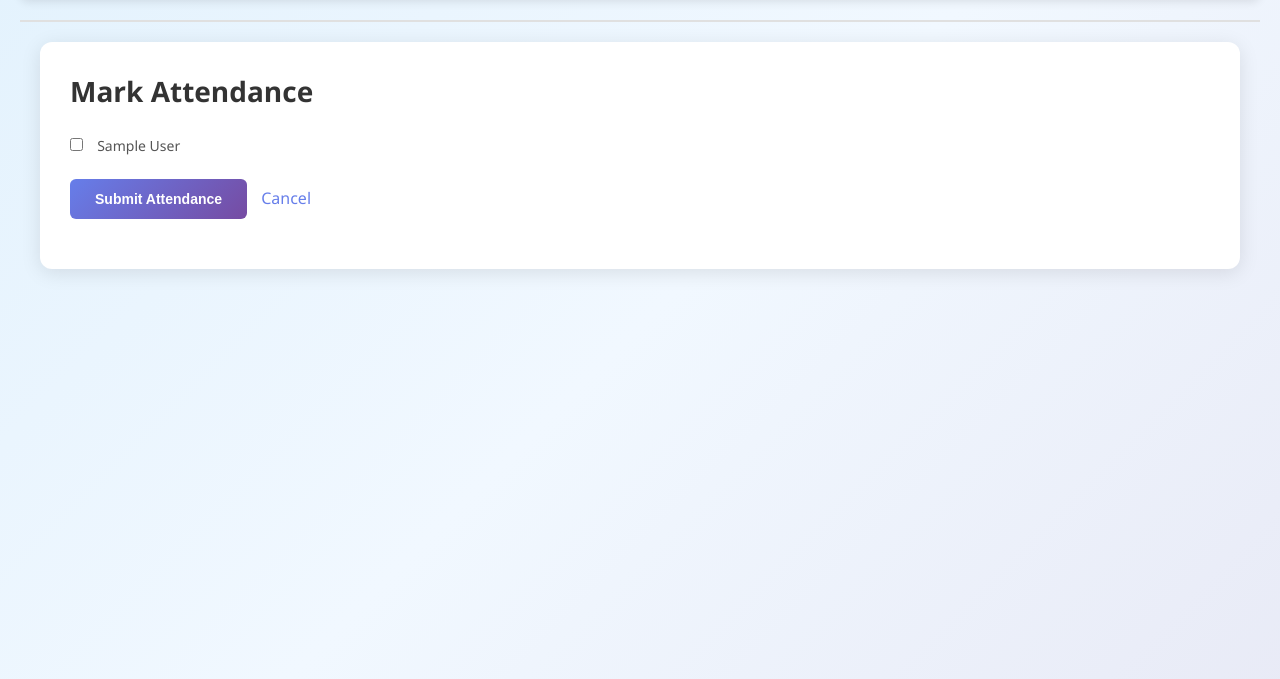
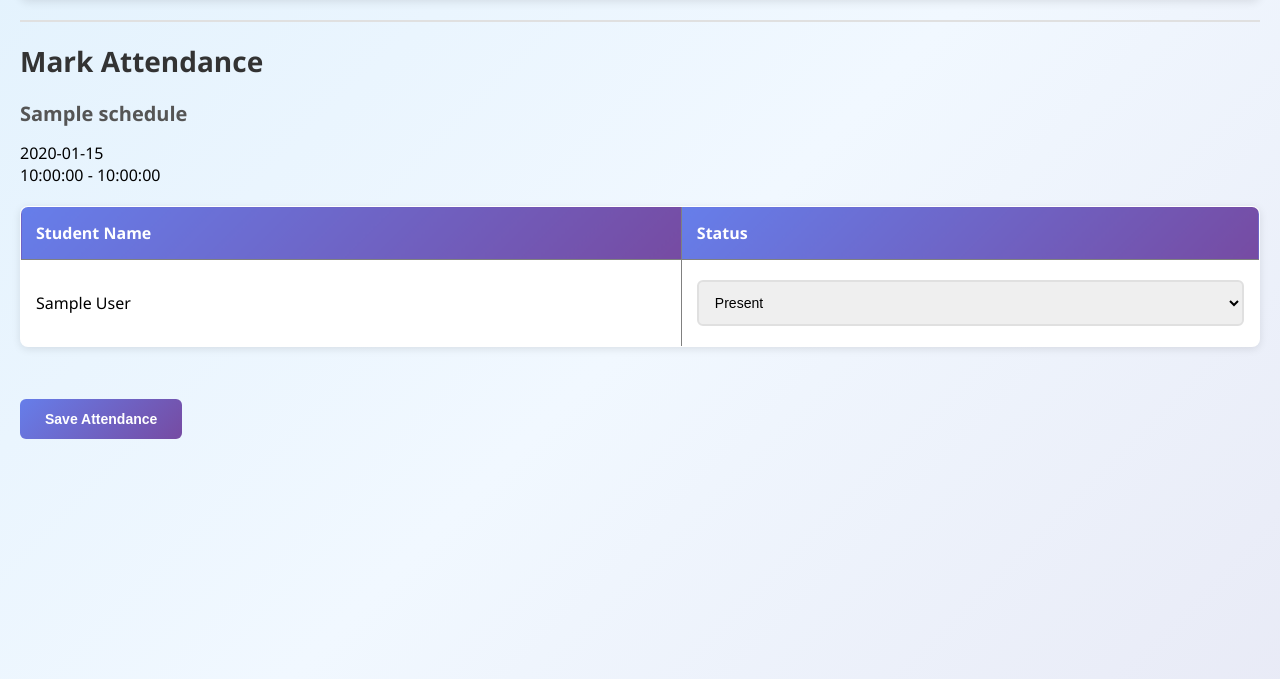
Before and after one commit to pagidelaprashanth99-bit/student_manager, a Flask app: template app/templates/teacher/take_attendance.html in a window 1280 px wide. Shown: the part 72-751 px from the top of the page. Run offline with Flask 3, Linux system fonts and the light colour scheme; the template is opened without the code that fills it: values that come from a table or form of the project are taken from there, others are empty; tables that the repository leaves empty hold one stand-in row (values such as "Sample post"); parts of the project's set-up code (start-up, migrations or seed data) failed here and were passed over.

Commit message:
Update take_attendance.html

```diff
--- a/app/templates/teacher/take_attendance.html
+++ b/app/templates/teacher/take_attendance.html
@@ -1,16 +1,66 @@
 {% extends "base.html" %}
+
 {% block content %}
-<div class="content-container">
-    <h2>Mark Attendance</h2>
-    <form method="post">
-        {% for s in students %}
-            <div style="margin: 10px 0;">
-                <input type="checkbox" name="{{s.id}}" id="student_{{s.id}}" style="width: auto; margin-right: 10px;">
-                <label for="student_{{s.id}}" style="display: inline; margin: 0;">{{s.name}}</label>
-            </div>
-        {% endfor %}
-        <button type="submit">Submit Attendance</button>
-        <a href="/teacher" style="margin-left: 10px;">Cancel</a>
-    </form>
-</div>
+
+<h2>Mark Attendance</h2>
+
+<h3>{{ class_schedule.class_name }}</h3>
+
+<p>
+    {{ class_schedule.class_date }}
+    <br>
+    {{ class_schedule.start_time }} - {{ class_schedule.end_time }}
+</p>
+
+<form method="POST">
+
+<table border="1" cellpadding="10">
+
+    <tr>
+        <th>Student Name</th>
+        <th>Status</th>
+    </tr>
+
+    {% for student in students %}
+    <tr>
+
+        <td>{{ student.name }}</td>
+
+        <td>
+
+            <select name="status_{{ student.id }}">
+
+                <option value="present"
+                    {% if attendance_map.get(student.id) == True %}
+                        selected
+                    {% endif %}
+                >
+                    Present
+                </option>
+
+                <option value="absent"
+                    {% if attendance_map.get(student.id) == False %}
+                        selected
+                    {% endif %}
+                >
+                    Absent
+                </option>
+
+            </select>
+
+        </td>
+
+    </tr>
+    {% endfor %}
+
+</table>
+
+<br>
+
+<button type="submit">
+    Save Attendance
+</button>
+
+</form>
+
 {% endblock %}
```
